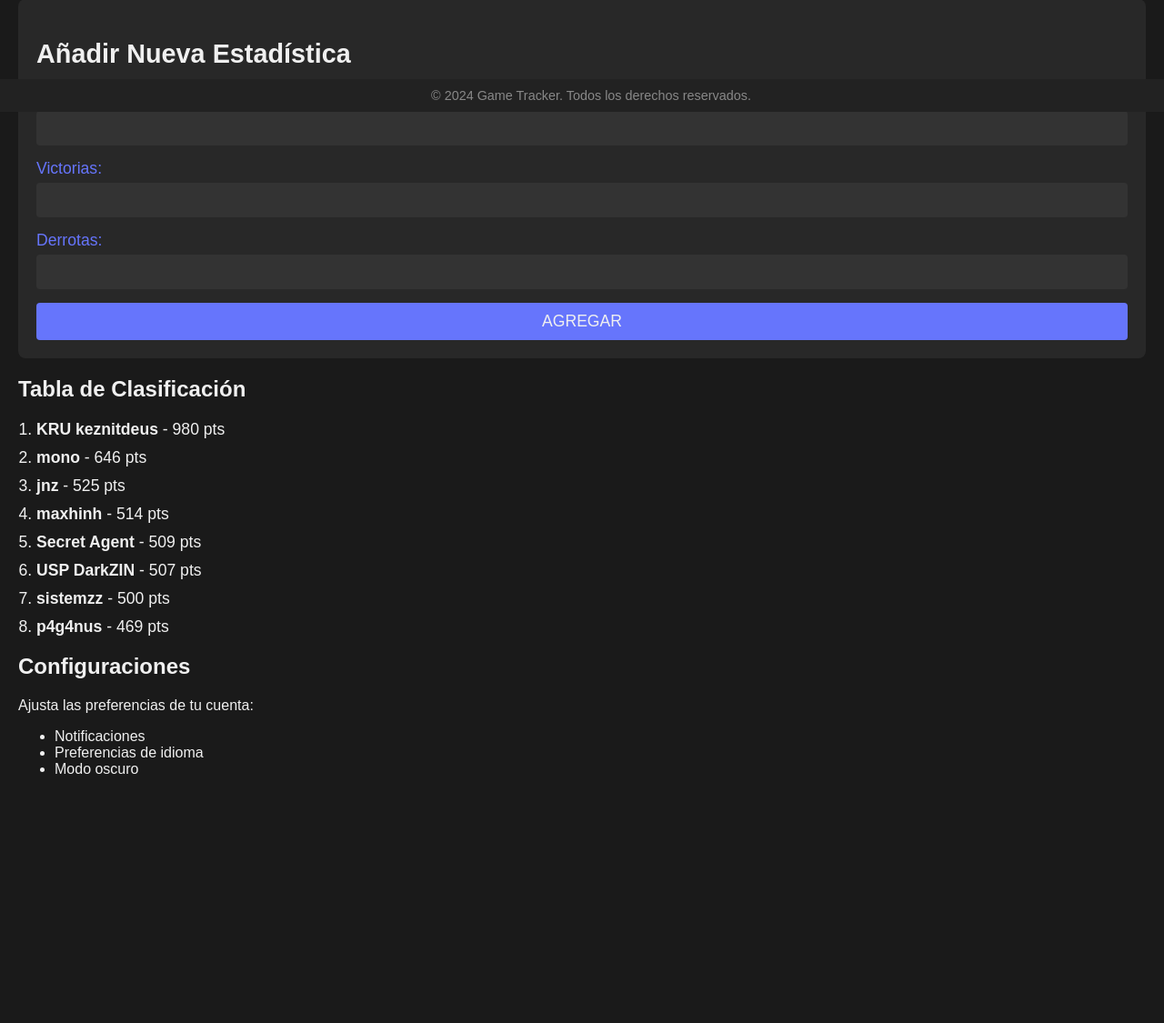
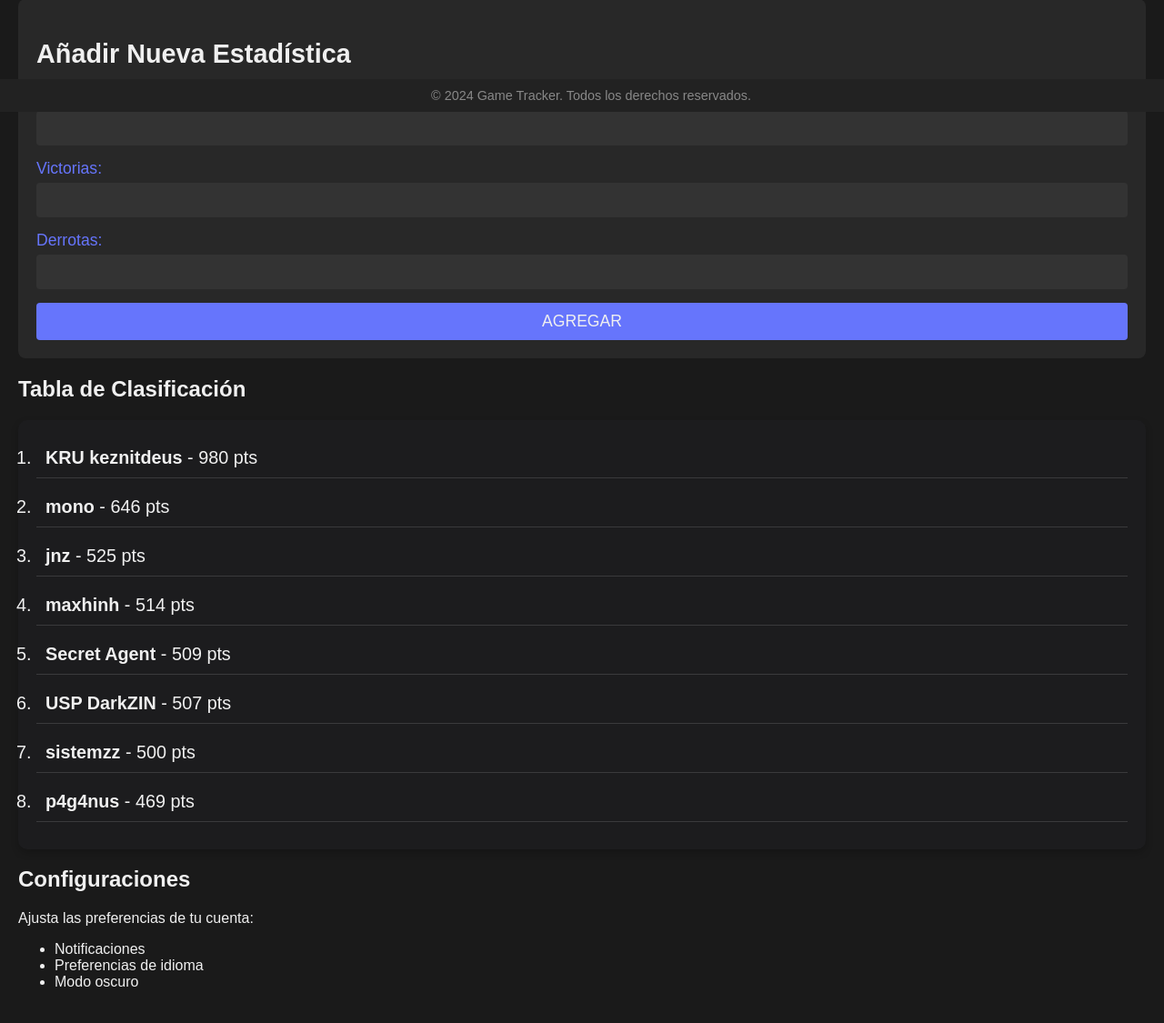
Before and after one commit to marcelovidalp/ProyectoSemestral_DS, a PHP site: page / in a window 1280 px wide. Shown: the part 677-1802 px from the top of the page at 91% size. Before the commit the page ends 1528 px from the top, so only its background shows below. Run offline with PHP 8.4, Linux system fonts and the light colour scheme.

Commit message:
mas clases html y estilos

```diff
--- a/index.html
+++ b/index.html
@@ -67,7 +67,7 @@
                     <input type="number" id="wins" name="wins" required>
                     <label for="losses">Derrotas:</label>
                     <input type="number" id="losses" name="losses" required>
-                    <!-- boton append (aun no agrega a la tabla :( )-->
+                    <!-- boton append a la tabla -->
                     <button id="boton" type="submit">AGREGAR</button>
                 </form>
             </section>
@@ -75,7 +75,7 @@
 
         <section id="leaderboard">
             <h2>Tabla de Clasificación</h2>
-            <ol>
+            <ol class="tabla-ranked">
                 <li><b>KRU keznitdeus</b> - 980 pts</li>
                 <li><b>mono</b> - 646 pts</li>
                 <li><b>jnz</b> - 525 pts</li>
@@ -87,7 +87,7 @@
             </ol>
         </section>
 
-        <section class="settings">
+        <section id="settings">
             <h2>Configuraciones</h2>
             <p>Ajusta las preferencias de tu cuenta:</p>
             <ul>
--- a/styles.css
+++ b/styles.css
@@ -49,6 +49,21 @@ main {
     border-bottom: 2px solid #6675fc;
     padding-bottom: 10px;
     margin-bottom: 20px;
+}
+
+.tabla-ranked {
+    padding-left: 10px;
+    background-color: #1c1c1e;
+    border-radius: 10px;
+    padding: 20px;
+    font-family: 'Arial', sans-serif;
+    font-size: 18px;
+    box-shadow: 0 4px 8px rgba(0, 0, 0, 0.2);
+}
+
+.tabla-ranked li {
+    padding: 10px;
+    border-bottom: 1px solid #3a3a3c;
 }
 
 #stats-container, #leaderboard-container {
```
